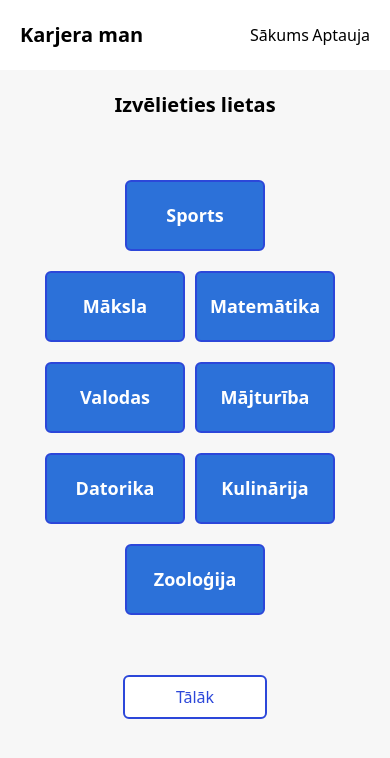
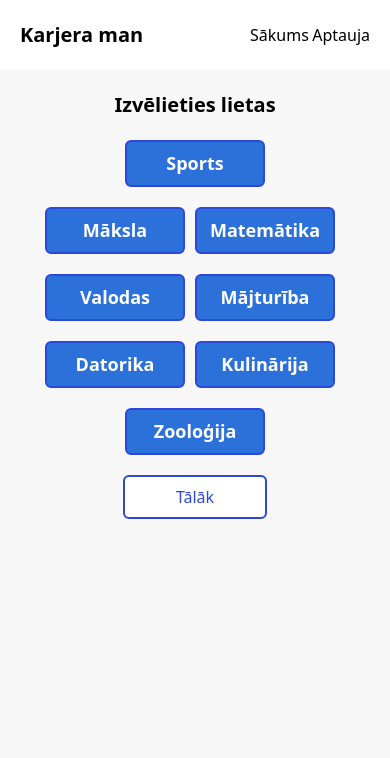
Before and after one commit to RobzLegz/career-choice, a Next.js app: page /find in a window 390 px wide. Shown: the top 758 px of the page. Built offline with nearby package versions, Linux system fonts and the light colour scheme.

Commit message:
styling update

```diff
--- a/pages/index.tsx
+++ b/pages/index.tsx
@@ -49,7 +49,7 @@ export default function Home() {
 
       <div className="mt-10 md:mt-40 w-full flex items-center justify-center px-4 md:px-0">
         <div className="bg-white p-5 rounded-md flex items-center justify-center flex-col">
-          <h3>{languageInfo.text.home.cards.card3.heading}</h3>
+          <h3 className="text-center">{languageInfo.text.home.cards.card3.heading}</h3>
           <img
             src="/svg/survey.svg"
             alt="a boy taking a survey"
--- a/src/components/footer/Footer.tsx
+++ b/src/components/footer/Footer.tsx
@@ -15,7 +15,7 @@ function Footer() {
                     <li>{languageInfo.text.global.footer.pages.option2}</li>
                 </ul>
             </div>
-            <div>
+            <div className="hidden sm:visible">
                 <h4>{languageInfo.text.global.footer.media.heading}</h4>
                 <ul>
                     <li>Instagram</li>
--- a/src/styles/globals.css
+++ b/src/styles/globals.css
@@ -31,10 +31,10 @@
         @apply cursor-pointer;
     }
     .theme__container{
-        @apply w-full flex items-center justify-center flex-col py-10;
+        @apply w-full flex items-center justify-center flex-col;
     }
     .theme{
-        @apply bg-ourBlue-secondary_light text-white flex items-center justify-center cursor-pointer mb-5 py-5 hover:bg-ourBlue-main_light border-2 border-ourBlue transition-all duration-200 ease-in rounded-md;
+        @apply bg-ourBlue-secondary_light text-white flex items-center justify-center cursor-pointer mb-5 py-2 md:py-5 hover:bg-ourBlue-main_light border-2 border-ourBlue transition-all duration-200 ease-in rounded-md;
     }
     .selected__theme{
         @apply bg-gray-50 text-ourBlue hover:bg-gray-50;
@@ -54,7 +54,7 @@
         @apply text-ourBlue underline;
     }
     .profession__container{
-        @apply w-full px-2 flex flex-col items-center justify-start;
+        @apply w-full px-2 flex flex-col items-center justify-start pb-10;
     }
     .proffession{
         @apply w-full flex flex-col items-start justify-start py-2 px-5 rounded-sm bg-white mb-2 relative;
```
